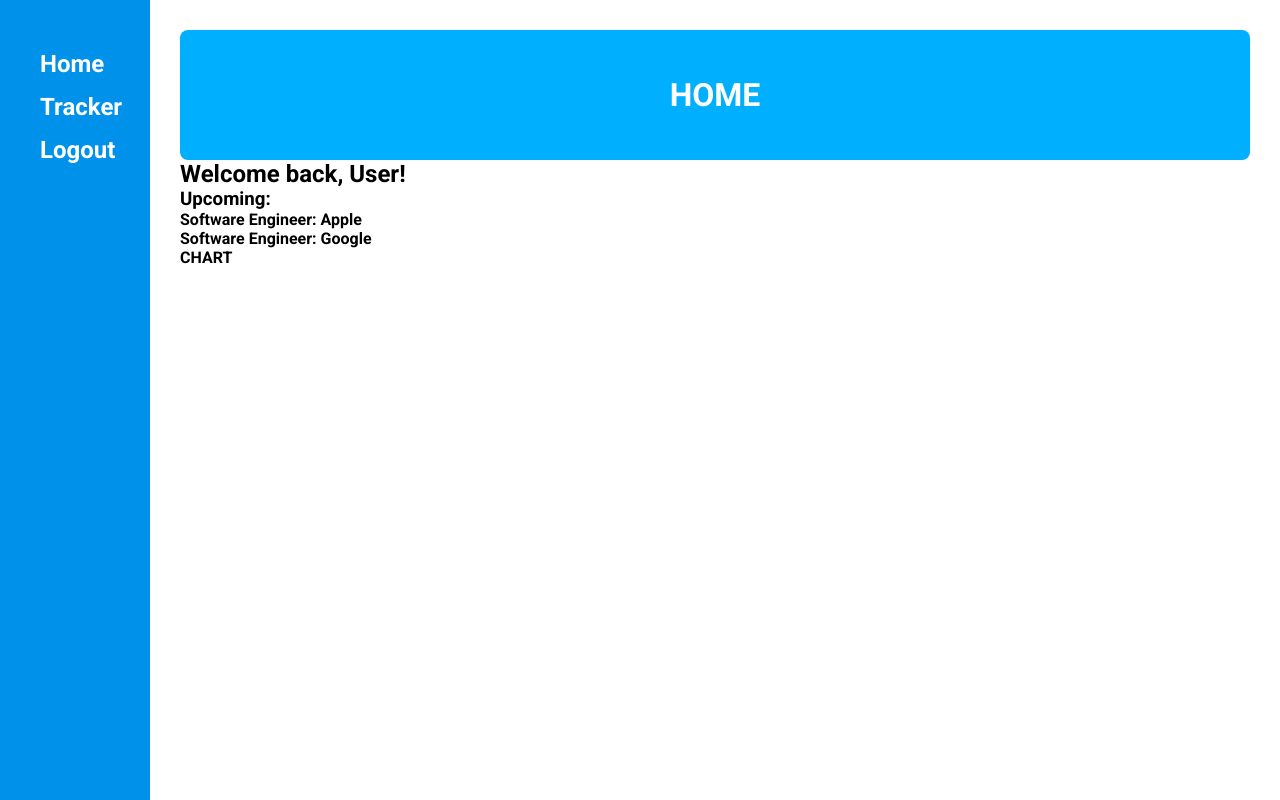
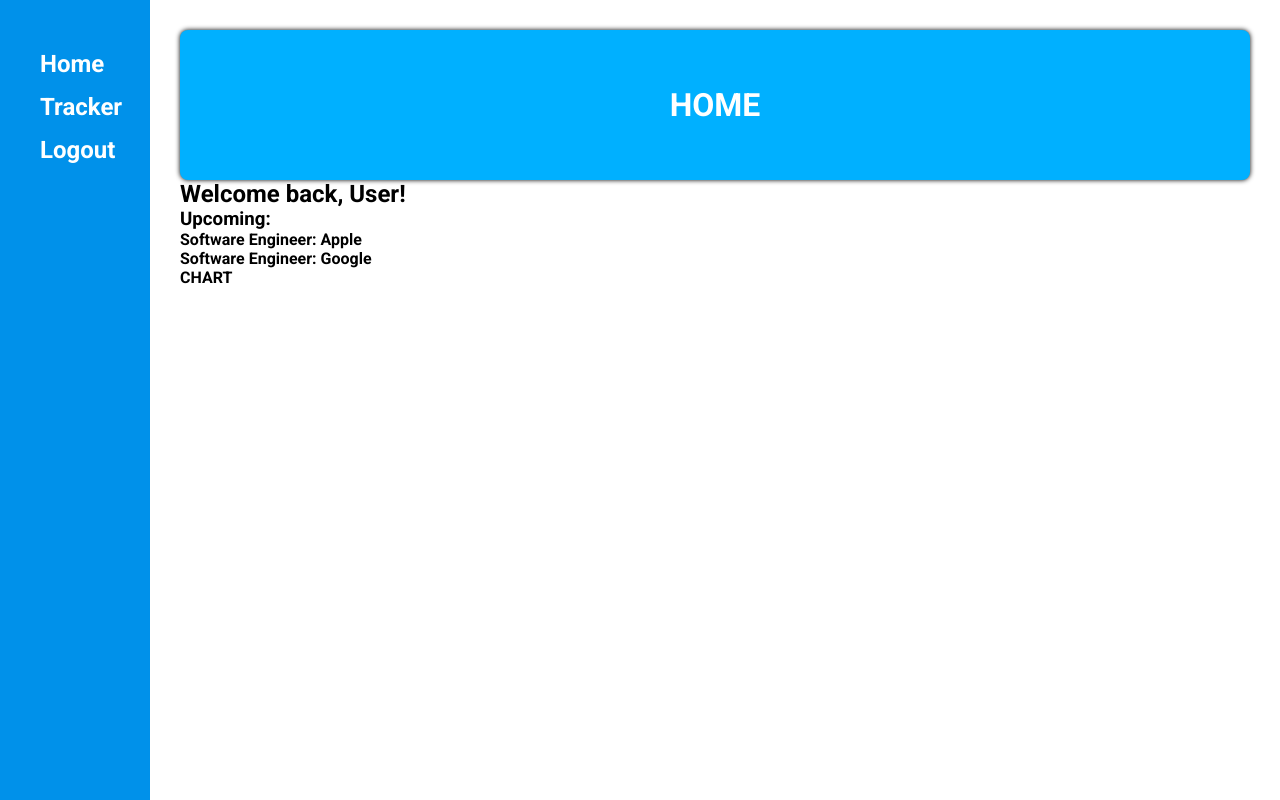
Before and after one commit to Coder-Dai/job-tracker, a React (Create React App) app: page /home in a window 1280 px wide. Built offline with nearby package versions, Linux system fonts and the light colour scheme.

Commit message:
Add box-shadow effect on the header for better UI

```diff
--- a/src/components/home.css
+++ b/src/components/home.css
@@ -7,13 +7,14 @@
 }
 
 #home-header {
-    background-color: #00B0FF;
-    height: 130px;
+  background-color: #00b0ff;
+  height: 150px;
   width: 100%;
   border-radius: 0.5rem;
   display: flex;
   justify-content: center;
   align-items: center;
+  box-shadow: 0 0 5px;
 }
 
 #home-header > h1 {
```
Lines whose indentation alone changed are shown as unchanged.
